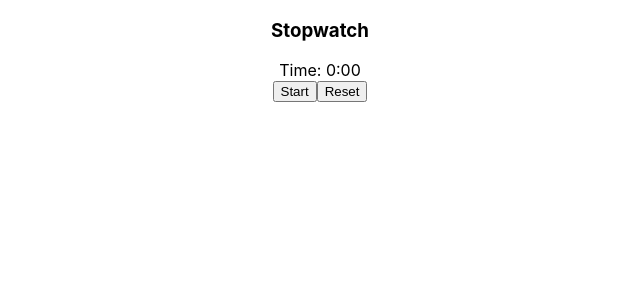
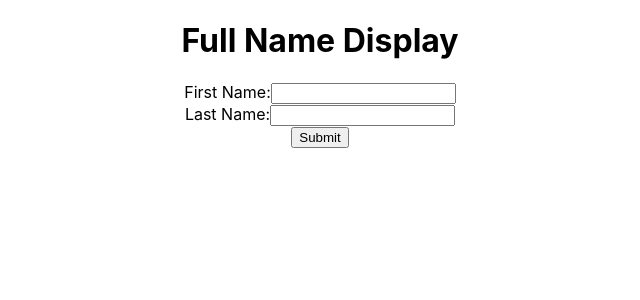
Before and after one commit to Debnath-Sinhababu/countryflagapp, a React (Create React App) app: page / in a window 1280 px wide. Shown: the top 300 px of the page, without its empty margins (320-960 px from the left). Built offline with nearby package versions, Linux system fonts and the light colour scheme.

Commit message:
fullname display

```diff
--- a/src/App.js
+++ b/src/App.js
@@ -6,47 +6,32 @@ import './App.css';
 
 function App() {
 
-  const [time, setTime] = useState(0);
-  const [isRunning, setIsRunning] = useState(false);
+   const [firstname,setfirstname]=useState('')
+   const [lastname,setlastname]=useState('')
+   const [fullname,setfullname]=useState('')
+   function getfullname(e){
+    e.preventDefault()
+    setfullname(`Full Name: ${firstname} ${lastname}`)
 
-  useEffect(() => {
-      let interval = null;
-      if (isRunning) {
-          interval = setInterval(() => {
-              setTime(prevTime => prevTime + 1);
-          }, 1000);
-      } else if (!isRunning && time !== 0) {
-          clearInterval(interval);
-      }
-      return () => clearInterval(interval);
-  }, [isRunning, time]);
-
-  const handleStartStop = () => {
-      setIsRunning(!isRunning);
-  };
-
-  const handleReset = () => {
-      setIsRunning(false);
-      setTime(0);
-  };
-
-  const formatTime = (time) => {
-      const minutes = String(Math.floor(time / 60));
-      const seconds = String(time % 60).padStart(2, '0');
-      return `${minutes}:${seconds}`;
-  };
-
-
+   }
   return (
     <div className="App">
-      <div className="stopwatch">
-            <h3>Stopwatch</h3>
-            <div className="display">Time: {formatTime(time)}</div>
-            <div className="buttons">
-                <button onClick={handleStartStop}>{isRunning ? 'Stop' : 'Start'}</button>
-                <button onClick={handleReset}>Reset</button>
+       <h1>Full Name Display</h1>
+
+        <form onSubmit={(e)=>getfullname(e)}>
+            <div class="form-group">
+                <label for="firstname">First Name:</label>
+                <input type="text" id="firstname" name="firstname" required value={firstname} onChange={(e)=>setfirstname(e.target.value)}/>
             </div>
-        </div>
+            <div class="form-group">
+                <label for="lastname">Last Name:</label>
+                <input type="text" id="lastname" name="lastname" required value={lastname} onChange={(e)=>setlastname(e.target.value)}/>
+            </div>
+            <button type="submit">Submit</button>
+            {
+              fullname && <p>{fullname}</p>
+            }
+        </form>
     </div>
   );
 }
```
